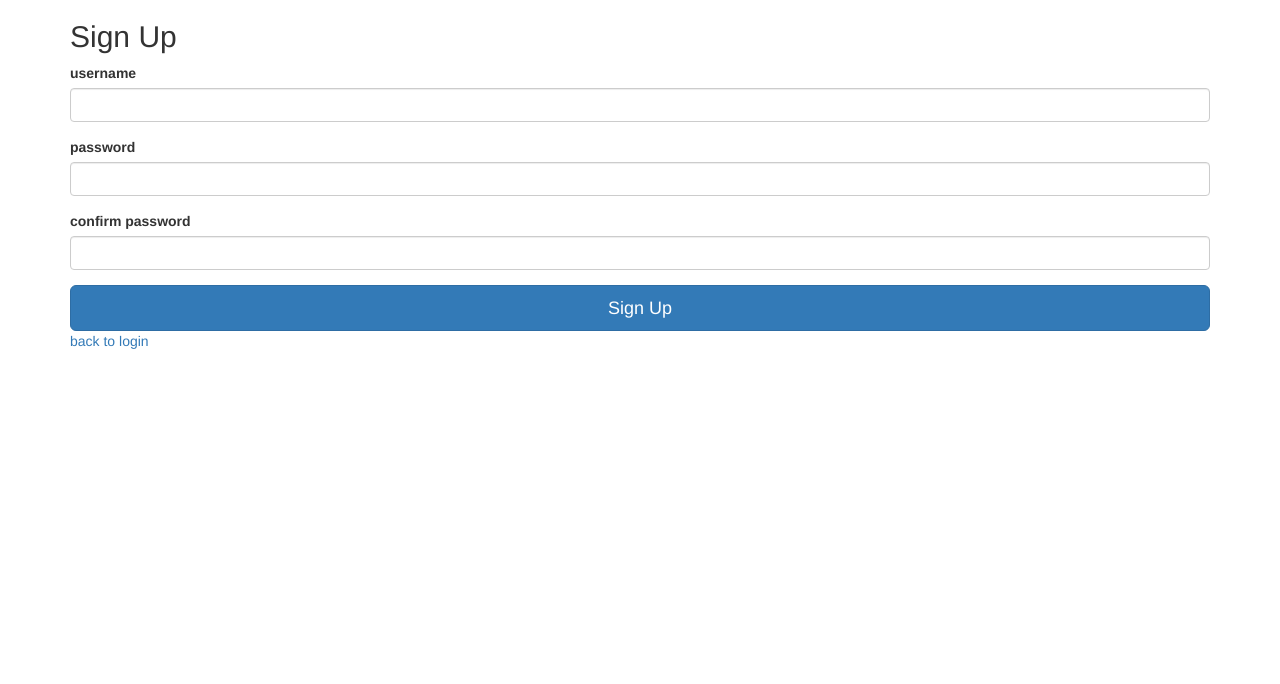
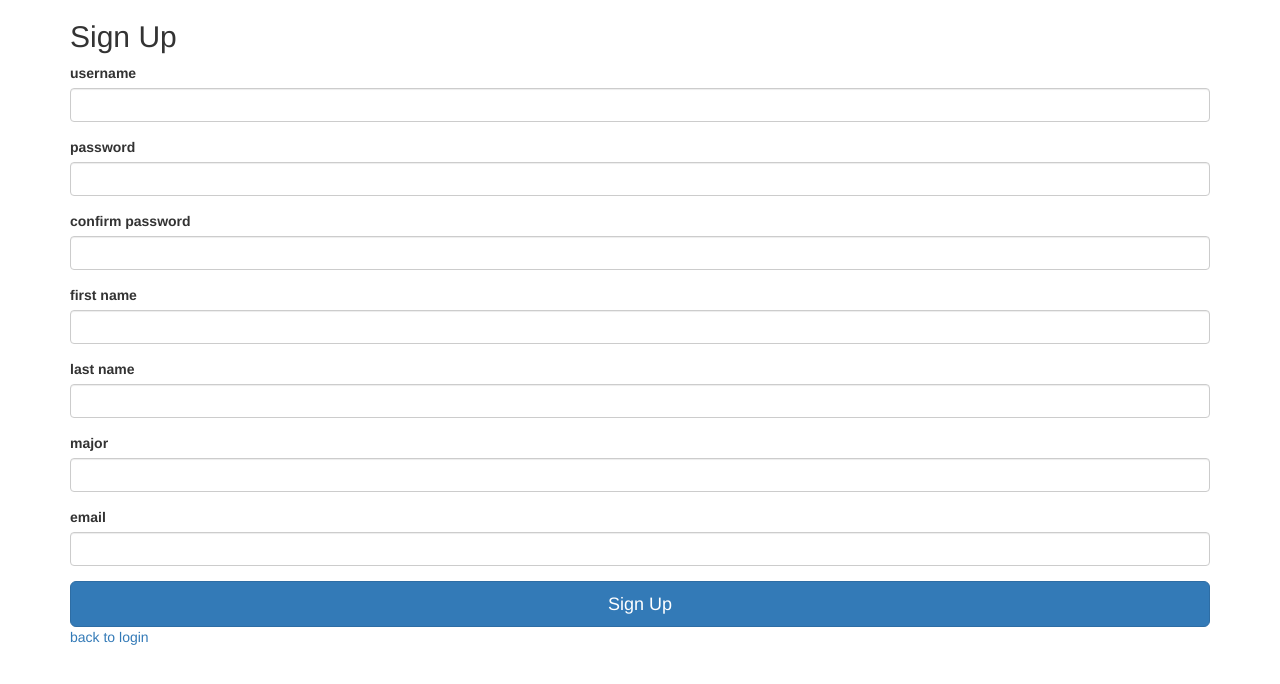
Before and after one commit to tsainez/bobchat, a Flask app: page /register in a window 1280 px wide. Shown: the top 684 px of the page. Run offline with Flask 2, Linux system fonts and the light colour scheme; some libraries are stand-ins or nearby versions.

Commit message:
register front page correctness

```diff
--- a/app.py
+++ b/app.py
@@ -26,9 +26,14 @@ class LoginForm(FlaskForm):
     password = PasswordField('password', validators=[InputRequired()])
 
 class RegisterForm(FlaskForm):
+    firstname = StringField('first name', validators=[InputRequired()])
+    lastname = StringField('last name',validators=[InputRequired()])
     username = StringField('username', validators=[InputRequired()])
     password = PasswordField('password', validators=[InputRequired()])
     confpass = PasswordField('confirm password', validators=[InputRequired()])
+    email = StringField('email', validators=[InputRequired()])
+    major = StringField('major', validators=[InputRequired()])
+
 
 @app.route('/')
 def index():
--- a/templates/register.html
+++ b/templates/register.html
@@ -19,6 +19,10 @@ Sign Up
     {{ wtf.form_field(form.username) }}
     {{ wtf.form_field(form.password) }}
     {{ wtf.form_field(form.confpass) }}
+    {{ wtf.form_field(form.firstname) }}
+    {{ wtf.form_field(form.lastname) }}
+    {{ wtf.form_field(form.major) }}
+    {{ wtf.form_field(form.email) }}
     <button class="btn btn-lg btn-primary btn-block" type="submit">Sign Up</button>
   </form>
   <a href = '/login'>back to login</a>
```
